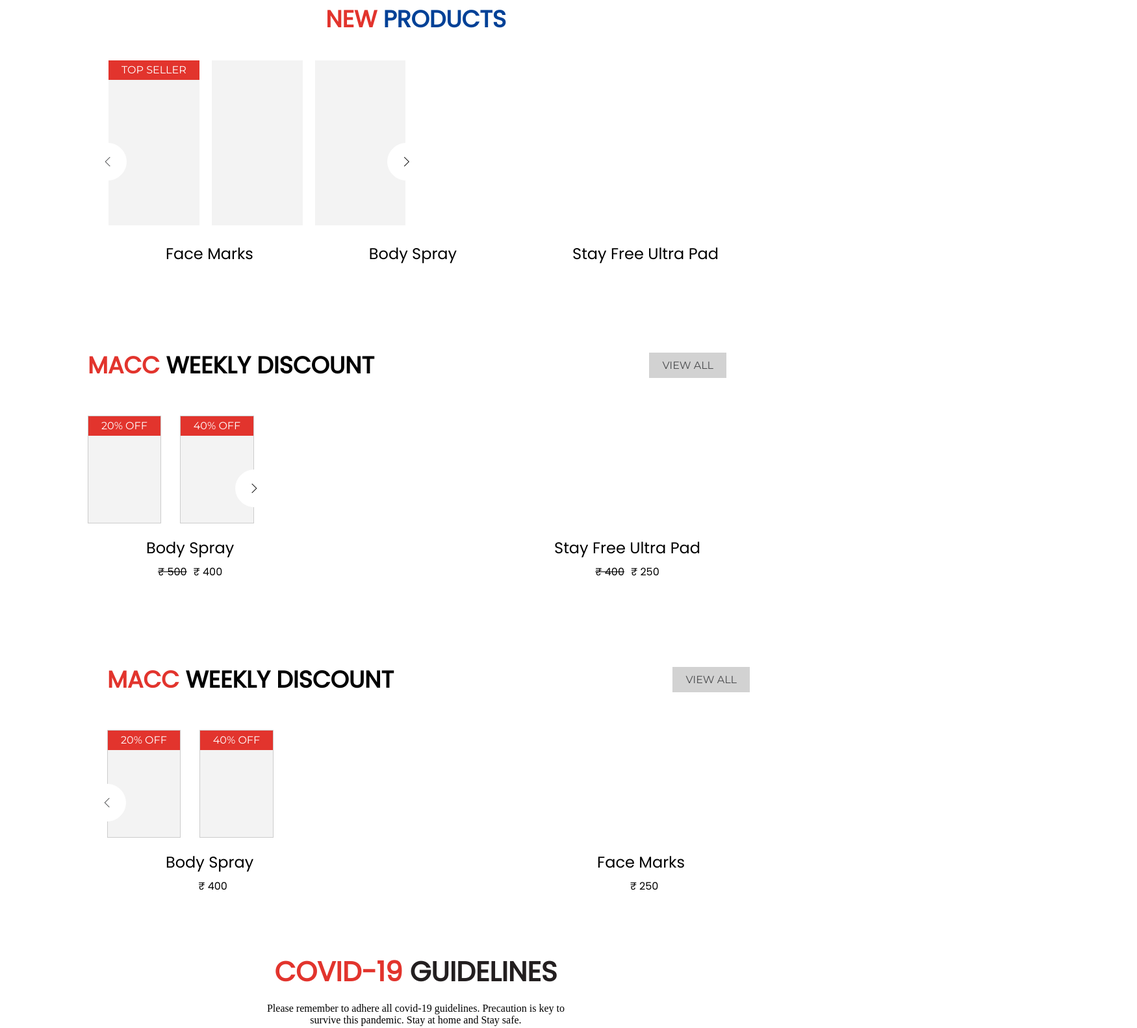
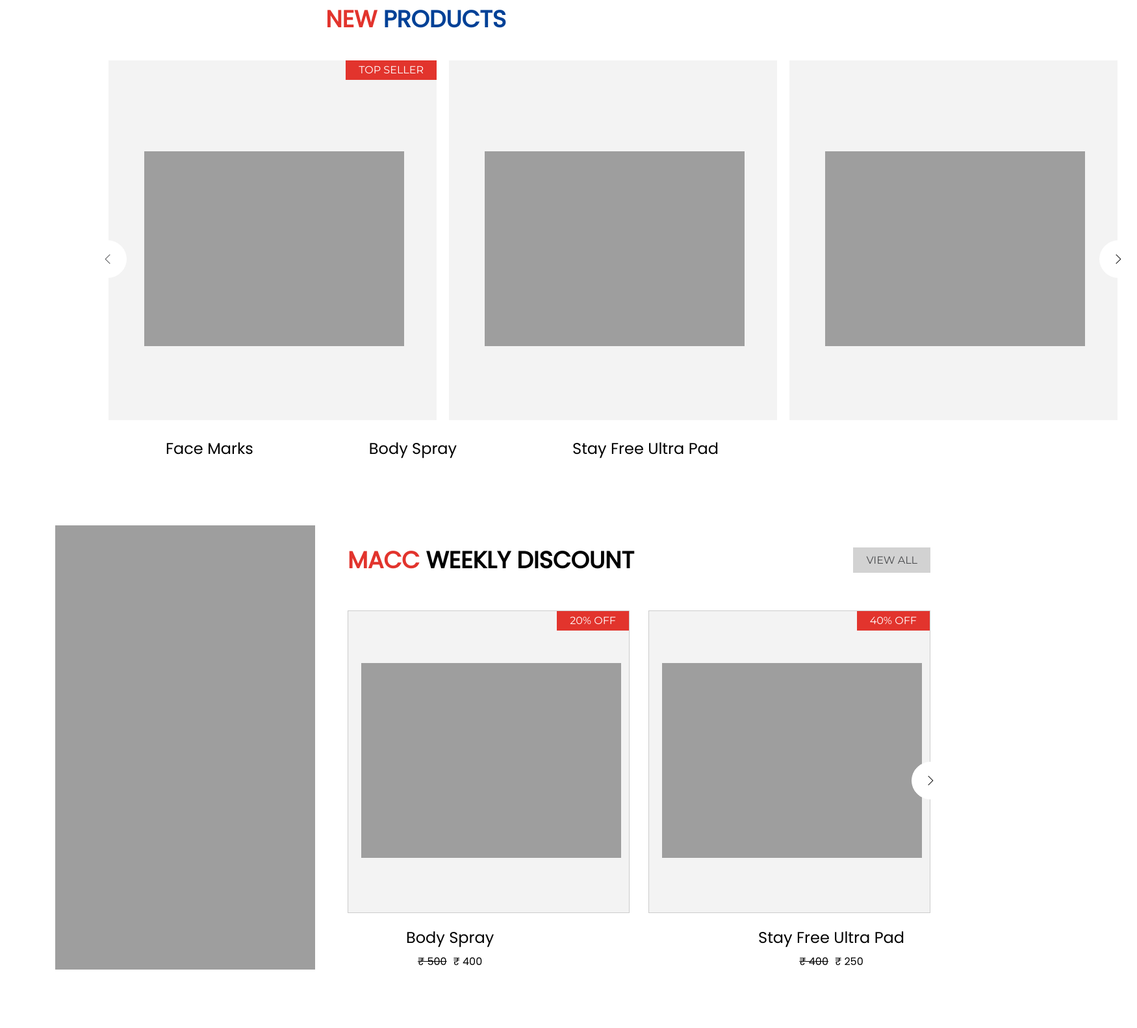
Before and after one commit to VanDoHaui/Web-page, a plain HTML site: page index.html in a window 1280 px wide. Shown: the part 1016-2599 px from the top of the page at 65% size, 1750 px wide, since content can reach past the window. Drawn offline with Linux system fonts and the light colour scheme; the site is published under a folder, as on GitHub Pages, so addresses that start at the root find nothing.

Commit message:
Update index.html

```diff
--- a/index.html
+++ b/index.html
@@ -83,7 +83,7 @@
                             <div class="product-seller">
                                 <p class="top-seller text">top seller</p>
                             </div>
-                            <img src="/assests/img/Mask.png" class="img-product" alt="">
+                            <img src="assests/img/Mask.png" class="img-product" alt="">
                             <i class="ti-angle-left icon-left"></i>
                   </div>
                   <div class="product-item">
@@ -91,13 +91,13 @@
                         <p class="top-seller text">top seller</p>
                     </div>
                     <i class="ti-angle-left icon-left none"></i>
-                    <img src="/assests/img/body spray.png"   class="img-product"alt="">
+                    <img src="assests/img/body spray.png"   class="img-product"alt="">
                     </div>
                  <div class="product-item">
                     <div class="product-seller none">
                      <p class="top-seller text">top seller</p>
                  </div>
-                <img src="/assests/img/Pad.png"   class="img-product" alt="">
+                <img src="assests/img/Pad.png"   class="img-product" alt="">
                 <i class="ti-angle-right icon-right"></i>
                 </div>
 
@@ -111,7 +111,7 @@
                 </div>
          <div class="discount-container mt100">
             <div class="container ">
-                <img src="/assests/img/Feature_img1.png" alt="">
+                <img src="assests/img/Feature_img1.png" alt="">
                 <div class="discount-box  mr77 ml50">
                     <div class="discount-box-header">
                         <h2 class="discount-box-title text"><span class="span-color ">macc </span>weekly discount</h2>
@@ -125,13 +125,13 @@
                                 <div class="product-seller">
                                     <p class="top-seller text">20% off</p>
                                 </div>
-                                <img src="/assests/img/body spray.png" class="img-sale" alt="">
+                                <img src="assests/img/body spray.png" class="img-sale" alt="">
                       </div>
                       <div class="item-discount">
                         <div class="product-seller">
                             <p class="top-seller text">40% off</p>
                         </div>
-                        <img src="/assests/img/Pad.png" class="img-sale" alt="">
+                        <img src="assests/img/Pad.png" class="img-sale" alt="">
                         <i class="ti-angle-right icon-right"></i>
                         </div>
                         </div>
@@ -161,7 +161,7 @@
          </div>
          <div class="discount-container mt100 ">
             <div class="container reverse">
-                <img src="/assests/img/Feature_img2.png" alt="">
+                <img src="assests/img/Feature_img2.png" alt="">
                 <div class="discount-box mr41 ml80">
                     <div class="discount-box-header">
                         <h2 class="discount-box-title text"><span class="span-color ">macc </span>weekly discount</h2>
@@ -176,7 +176,7 @@
                                     <p class="top-seller text">20% off</p>
                                 </div>
 
-                                <img src="/assests/img/body spray.png" class="img-sale" alt="">
+                                <img src="assests/img/body spray.png" class="img-sale" alt="">
                         <i class="ti-angle-left icon-left"></i>
 
                       </div>
@@ -184,7 +184,7 @@
                         <div class="product-seller">
                             <p class="top-seller text">40% off</p>
                         </div>
-                        <img src="/assests/img/Mask.png" class="img-sale" alt="">
+                        <img src="assests/img/Mask.png" class="img-sale" alt="">
                         </div>
                         </div>
                         <div class="prices-discount">
```
